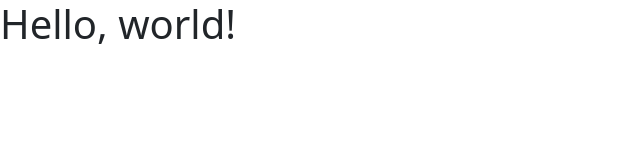
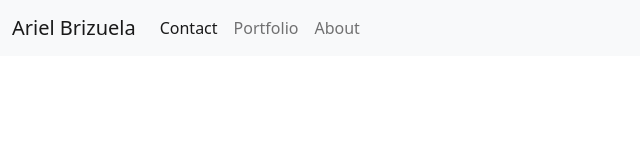
Before and after one commit to AriBrizuela/Ariel_Brizuela_Portfolio, a plain HTML site: page contact.html in a window 1280 px wide. Shown: the whole page, without its empty margins (0-640 px from the left). Drawn offline with nearby package versions, Linux system fonts and the light colour scheme.

Commit message:
Added a functioning NavBar, but it needs to be spaced out more. Included a CSS file for styling

```diff
--- a/contact.html
+++ b/contact.html
@@ -8,11 +8,32 @@
     <!-- Bootstrap CSS -->
     <link href="https://cdn.jsdelivr.net/npm/bootstrap@5.0.0-beta1/dist/css/bootstrap.min.css" rel="stylesheet" integrity="sha384-giJF6kkoqNQ00vy+HMDP7azOuL0xtbfIcaT9wjKHr8RbDVddVHyTfAAsrekwKmP1" crossorigin="anonymous">
 
-    <title>Hello, world!</title>
+    <title>Contact</title>
   </head>
   <body>
-    <h1>Hello, world!</h1>
+         <!--Added Nav Bar to all of the pages and link each one together on the page-->
+    <nav class="navbar navbar-expand-lg navbar-light bg-light">
+        <div class="container-fluid">
+          <a class="navbar-brand">Ariel Brizuela</a>
+          <button class="navbar-toggler" type="button" data-bs-toggle="collapse" data-bs-target="#navbarText" aria-controls="navbarText" aria-expanded="false" aria-label="Toggle navigation">
+            <span class="navbar-toggler-icon"></span>
+          </button>
 
+          <div class="collapse navbar-collapse" id="navbarText">
+            <ul class="navbar-nav me-auto mb-2 mb-lg-0">
+              <li class="nav-item">
+                <a class="nav-link active" aria-current="page" href="contact.html">Contact</a>
+              </li>
+              <li class="nav-item">
+                <a class="nav-link" href="portfolio.html">Portfolio</a>
+              </li>
+              <li class="nav-item">
+                <a class="nav-link" href="Index.html">About</a>
+              </li>
+            </ul>
+          </div>
+        </div>
+      </nav>
     <!-- Optional JavaScript; choose one of the two! -->
 
     <!-- Option 1: Bootstrap Bundle with Popper -->
```
Also changed, not shown: Index.html (+26 -2 lines), portfolio.html (+23 -1 lines), portfolio.css (added).
